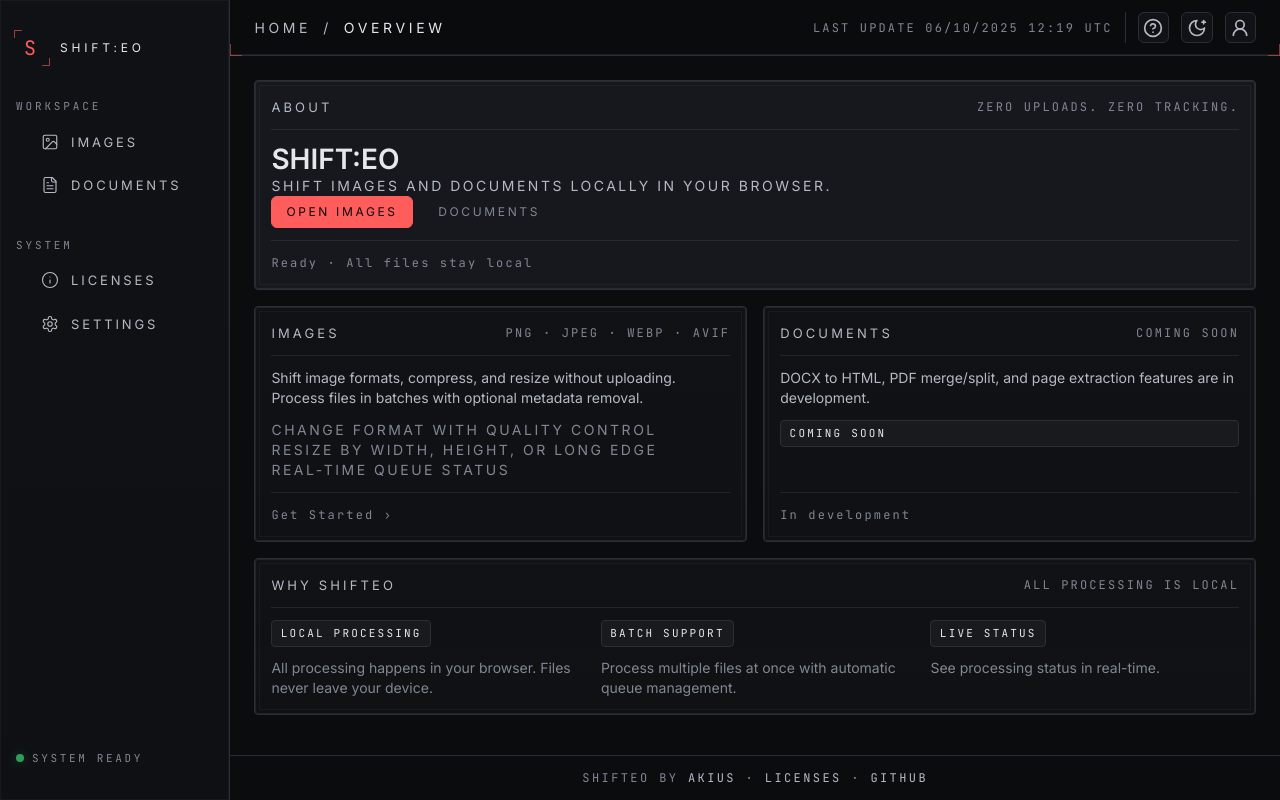
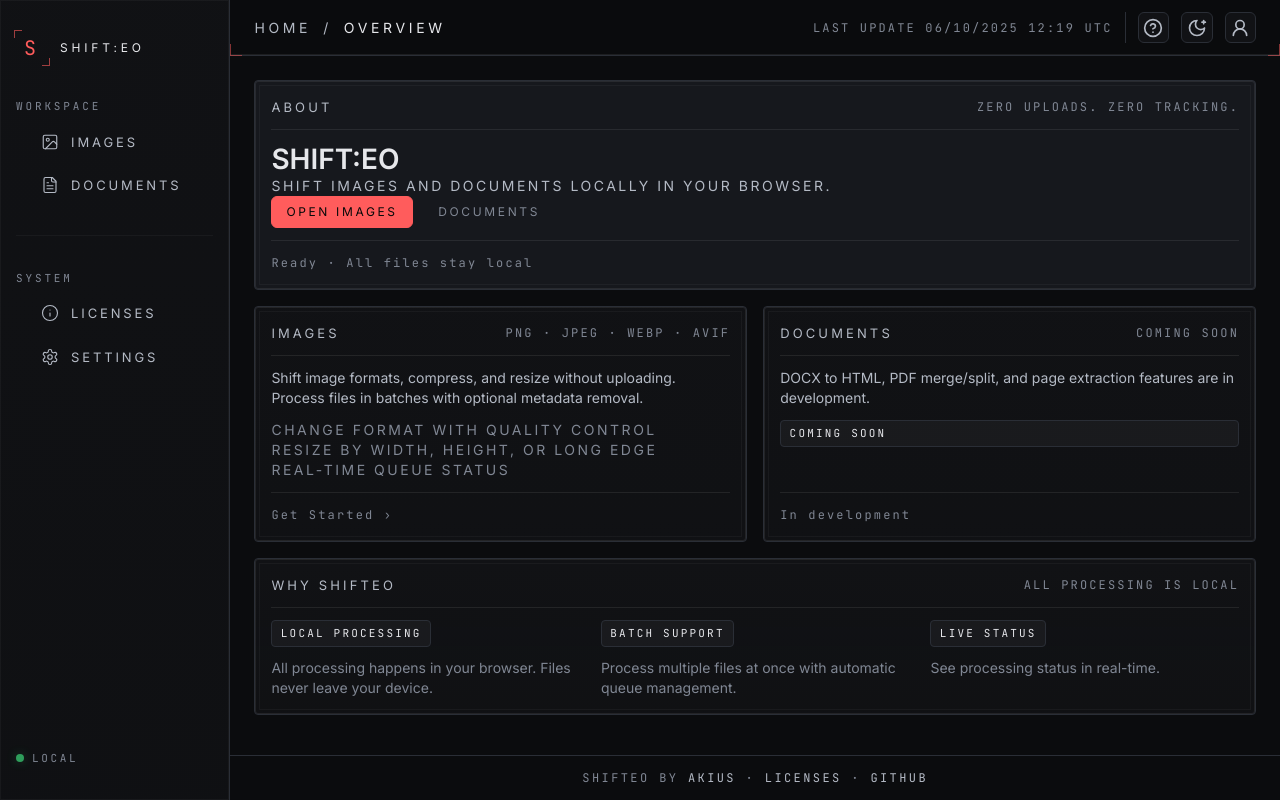
Before and after one commit to notborges/shifteo, a Vue app: page / in a window 1280 px wide. Built offline with nearby package versions, Linux system fonts and the light colour scheme.

Commit message:
small things

```diff
--- a/src/components/Sidebar.vue
+++ b/src/components/Sidebar.vue
@@ -19,6 +19,8 @@
       </nav>
     </div>
 
+    <div class="nav-separator"></div>
+
     <div class="nav-section">
       <p class="nav-section__label">System</p>
       <nav class="nav-links" aria-label="System navigation">
@@ -36,7 +38,7 @@
     <div class="nav-footer">
       <div class="nav-footer__status">
         <span class="nav-status-dot status-pulse" />
-        System Ready
+        LOCAL
       </div>
     </div>
   </aside>
--- a/src/styles/main.css
+++ b/src/styles/main.css
@@ -340,6 +340,12 @@
   letter-spacing: 0.26em;
   text-transform: uppercase;
   color: var(--color-text-muted);
+}
+
+.nav-separator {
+  height: 1px;
+  background: var(--color-line-hair);
+  opacity: 0.5;
 }
 
 .nav-link {
```
